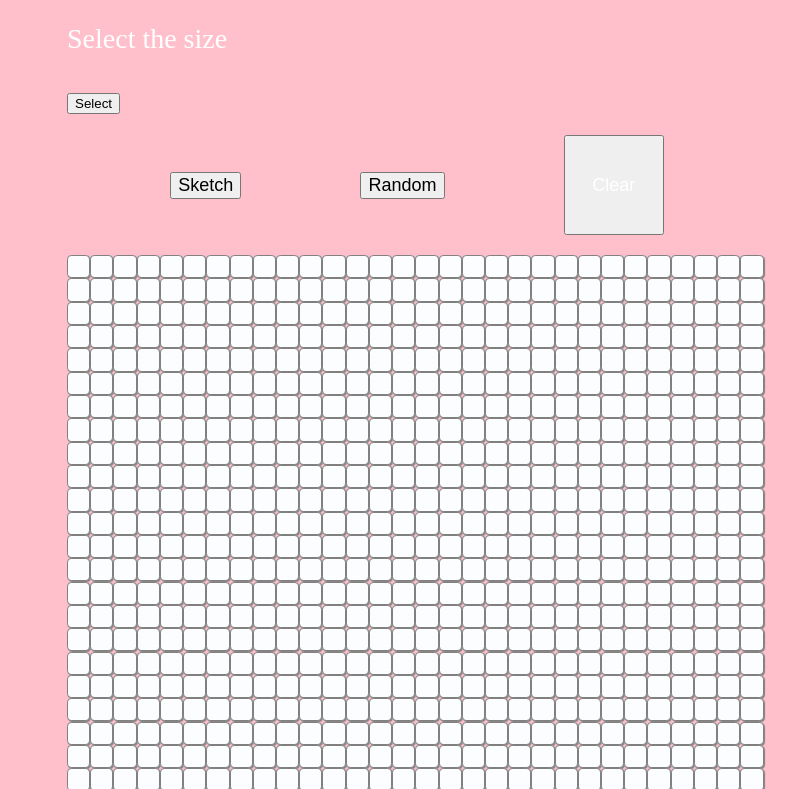
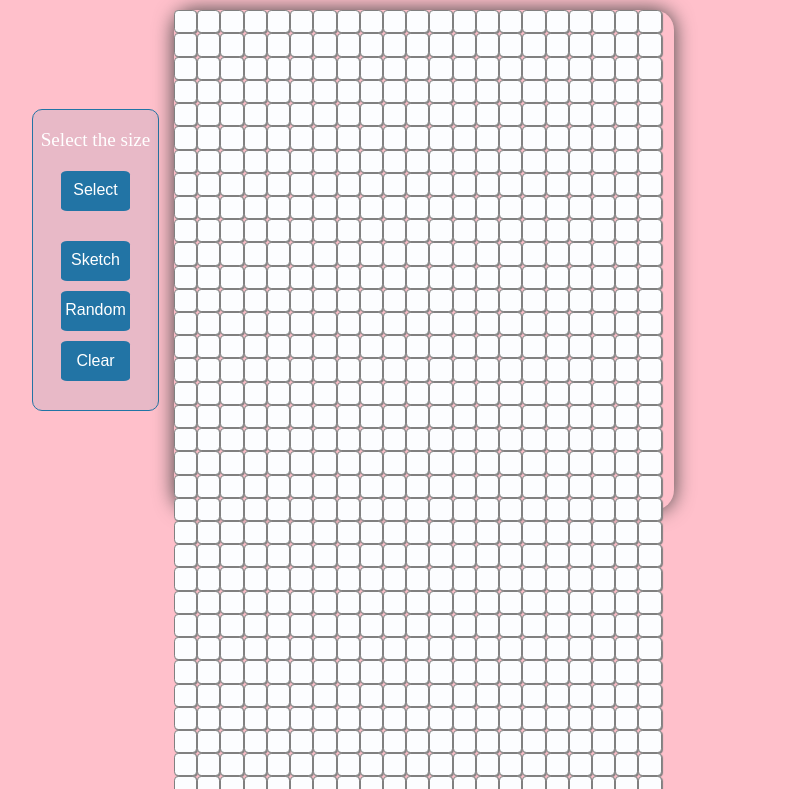
Before and after one commit to BennySteve/Sketch, a plain HTML site: page index.html in a window 1280 px wide. Shown: the part 154-943 px from the top of the page, without its empty margins (223-1019 px from the left). Drawn offline with Linux system fonts and the light colour scheme.

Commit message:
Buttons ,text styled ; div placed

```diff
--- a/main.css
+++ b/main.css
@@ -1,30 +1,31 @@
+:root{
+    --fLast:20px;
+    --lFirst:2;
+}
 body{
     display: flex;
     flex-direction: column;
     align-items: center;
-background: pink;
+    background: #ffc0cb;
     color: #fff;
     font-size: 1.75rem;
+    text-shadow: 5px 1px 5px #ff0000;
 }
 
-.container
-{
-height:700px ;
-width:700px ;
+.container{
+    height:500px ;
+    width:500px ;
     margin: 20px auto;
     display:flex;
     flex:1 1 0;
     flex-wrap: wrap;
+    box-shadow: rgb(66, 66, 66) 0px 0px 20px;
+    border-radius: 20px;
+}
 
-}
 .white{
-padding:15px;
-
+    /* padding:15px; */
     color: #fff;
-
-font-size:1.25rem;
-height: 100px;
-width: 100px;
     display: flex;
     align-items: center;
     justify-content: center;
@@ -32,11 +33,11 @@ box-sizing: border-box;
 }
 
 .holder{
-border: #000 solid 2px;
+    border: #2274A5 solid 2px;
     width: 90%;
-text-align: center;
-padding: 8px;
-border-radius: 4%;
+    /* text-align: center; */
+    padding: 2px;
+    border-radius: 1%;
     display: flex;
     justify-content: space-evenly;
     align-items: center;
@@ -44,27 +45,62 @@ align-items: center;
 
 .options{
     display: flex;
-margin: 20px auto;
-justify-content: space-evenly
-}
-
-.options button{
-margin:auto 1rem;
-font-size: 1.125rem;
-}
-
-
-img{
-box-sizing: border-box;
-height: 100px;
-width: 100px;
-}
-
-.btn:hover ,.white:hover{
-box-shadow: #000 5px 5px 5px;
+    flex-direction: column;
+    margin: 30px 20px;
+    align-items: center;
+    gap:10px;
+    justify-content: space-evenly;
 }
 
 .head{
+    margin: 8.798px auto;
+}
 
-margin: 10px auto;
+button{
+    background-color: #2274A5;
+    margin:auto .5rem;
+    font-size: 1.125rem;
+    color: #fff;
+    padding: 10px;
+    border: none;
+    border-radius: 9%;
+    font-size: 1rem;
+    width: 69px;
+    height: 40px;
+    display: flex;
+    justify-content: center;
+
 }
+
+.box{
+    margin:0px;
+    background:#fcfdff;
+    box-sizing: border-box;
+    border-radius:1%;
+    box-shadow:1px 1px 1px grey;
+}
+
+.apply{
+    display: flex;
+    flex-direction: column;
+    justify-content: center;
+    align-items: center;
+    font-size: 1.2rem;
+    font-weight: 500;
+    text-shadow: none;
+}
+
+.options-section{
+    border: rgb(34, 116, 165) solid 1px;
+    background-color: rgba(34, 116, 165, 10%);
+    height: 300px;
+    border-radius: 10px;
+    margin-right: 15px;
+}
+
+.activity{
+    margin-left: -10vw;
+    display: flex;
+    justify-content: center;
+    align-items: center;
+}
```
Lines whose indentation alone changed are shown as unchanged.
